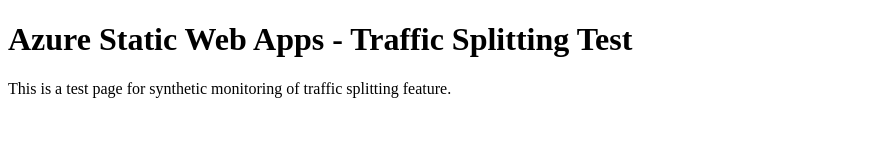
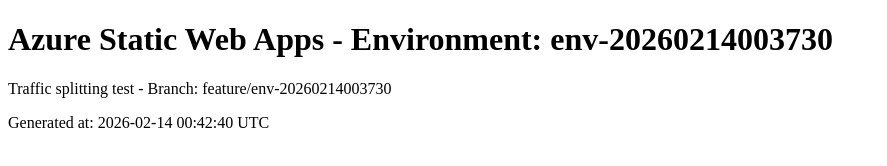
Before and after one commit to skylathadani-ms/synthetics-swa-traffic-20260214003730, a plain HTML site: page index.html in a window 1280 px wide. Shown: the whole page, without its empty margins (0-887 px from the left). Drawn offline with Linux system fonts and the light colour scheme.

Commit message:
Update index.html for env-20260214003730

```diff
--- a/index.html
+++ b/index.html
@@ -1,10 +1,11 @@
 <!DOCTYPE html>
 <html>
 <head>
-<title>Synthetics Test - Traffic Splitting</title>
+<title>Environment: env-20260214003730</title>
 </head>
 <body>
-<h1>Azure Static Web Apps - Traffic Splitting Test</h1>
-<p>This is a test page for synthetic monitoring of traffic splitting feature.</p>
+<h1>Azure Static Web Apps - Environment: env-20260214003730</h1>
+<p>Traffic splitting test - Branch: feature/env-20260214003730</p>
+<p>Generated at: 2026-02-14 00:42:40 UTC</p>
 </body>
 </html>
```
